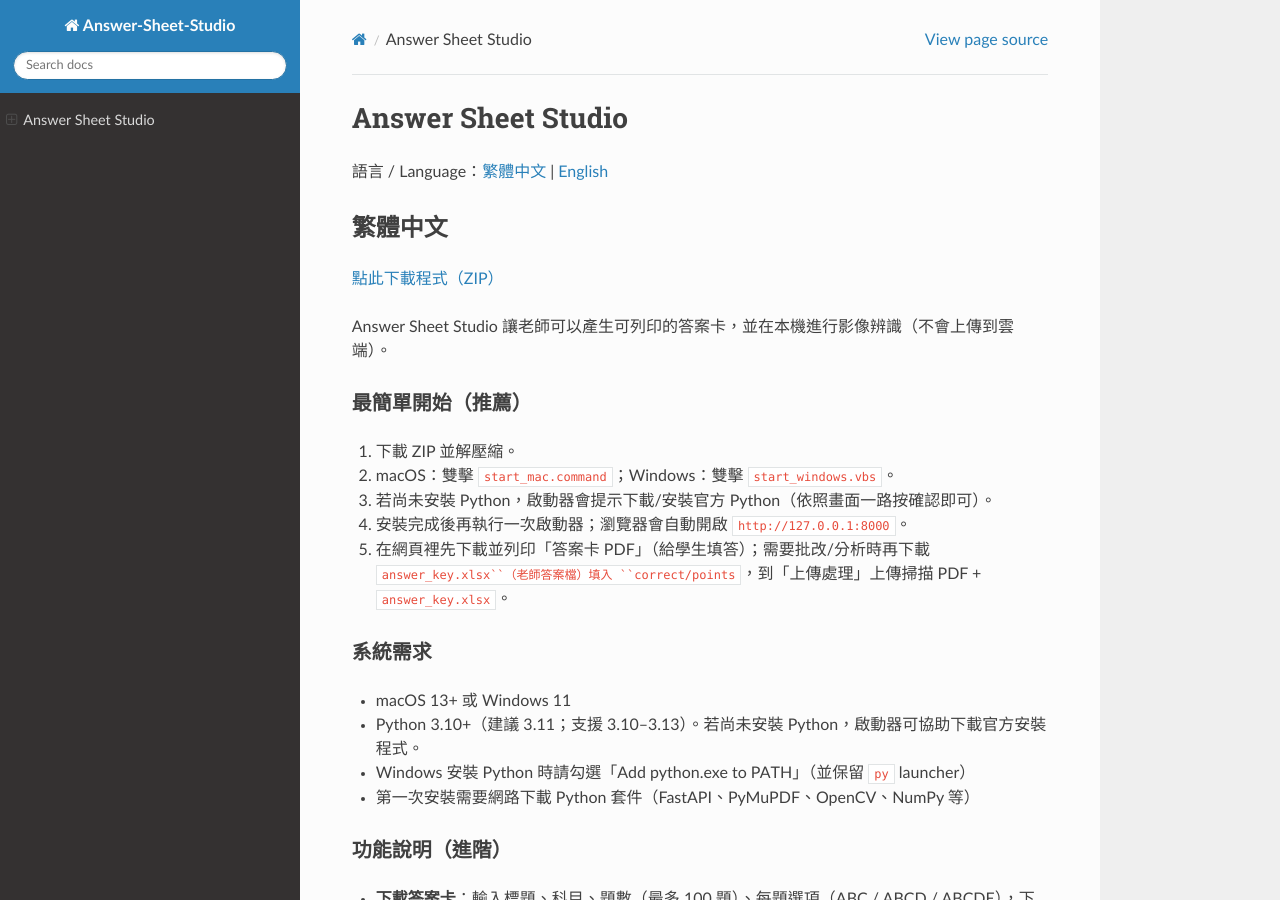
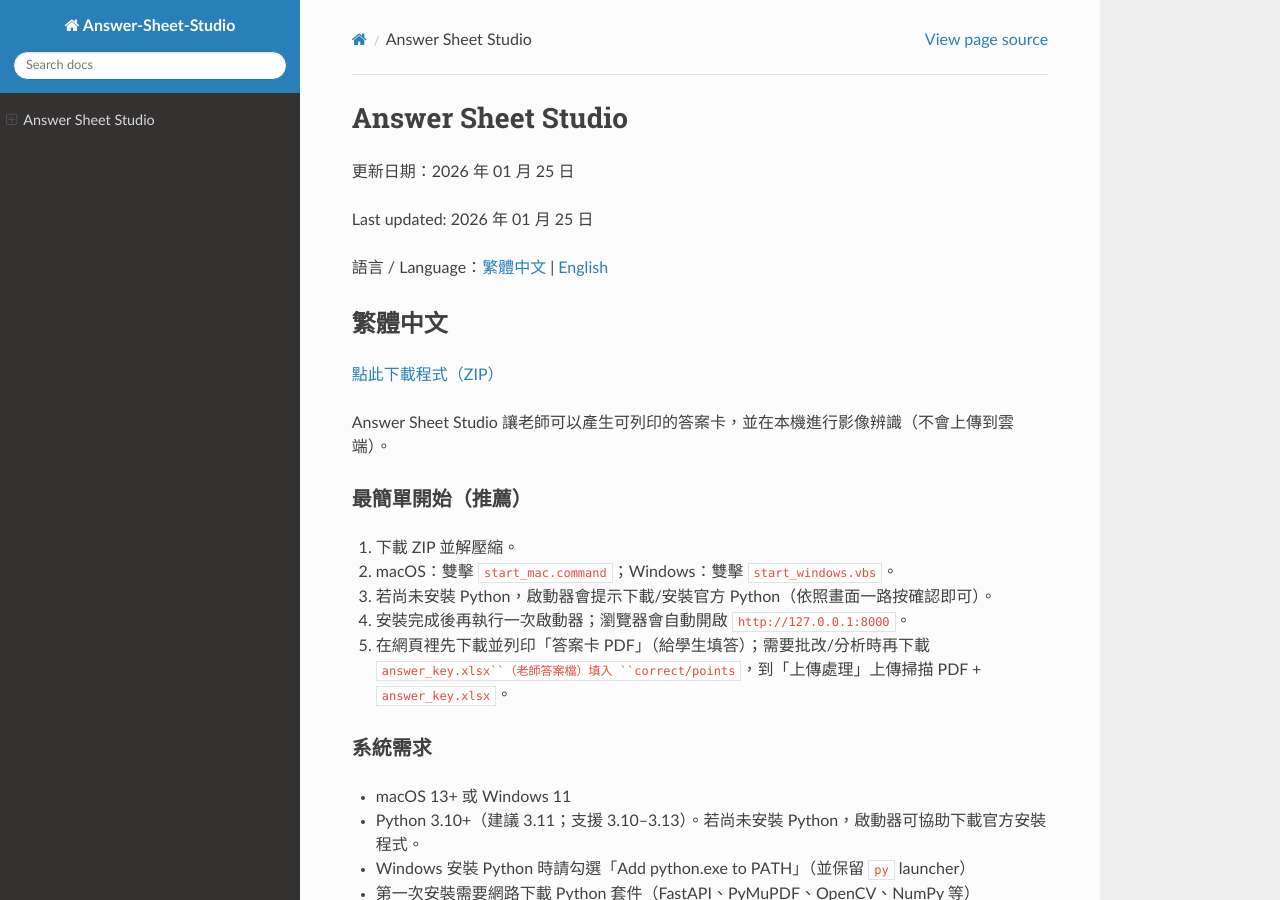
Before and after one commit to Abieskawa/answer-sheet-studio, a Sphinx documentation site: the page built from source/index.rst, in a window 1280 px wide and 900 px high. Built offline with Sphinx 7.4.7 and the Read the Docs theme 3.1.0, drawn with Linux system fonts in a browser that asks for light colours.

Commit message:
Update ReadTheDocs.

```diff
--- a/source/index.rst
+++ b/source/index.rst
@@ -1,5 +1,9 @@
 Answer Sheet Studio
 ===================
+
+更新日期：|today|
+
+Last updated: |today|
 
 語言 / Language：:ref:`繁體中文 <zh-hant>` | :ref:`English <english>`
 
```
